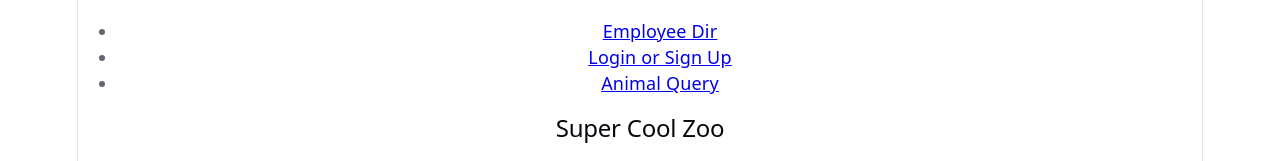
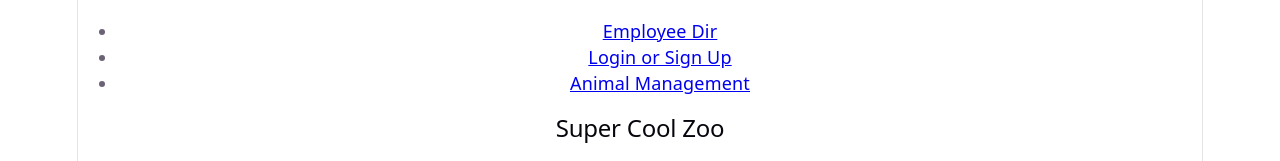
Before and after one commit to KhadeejaTap/team3, a React app in the folder frontend/: page / in a window 1280 px wide. Shown: the top 161 px of the page. Built offline with nearby package versions, Linux system fonts and the light colour scheme; the HTML template or start-up script is replaced by a standard one.

Commit message:
Rename 'Animal Query' to 'Animal Management'

```diff
--- a/frontend/src/App.jsx
+++ b/frontend/src/App.jsx
@@ -19,7 +19,7 @@ function App() {
                         <Link to="/login">Login or Sign Up</Link>
                     </li>
                     <li className="nav-item">
-                        <Link to="/animals">Animal Query</Link>
+                        <Link to="/animals">Animal Management</Link>
                     </li>
                 </ul>
             </nav>
```
